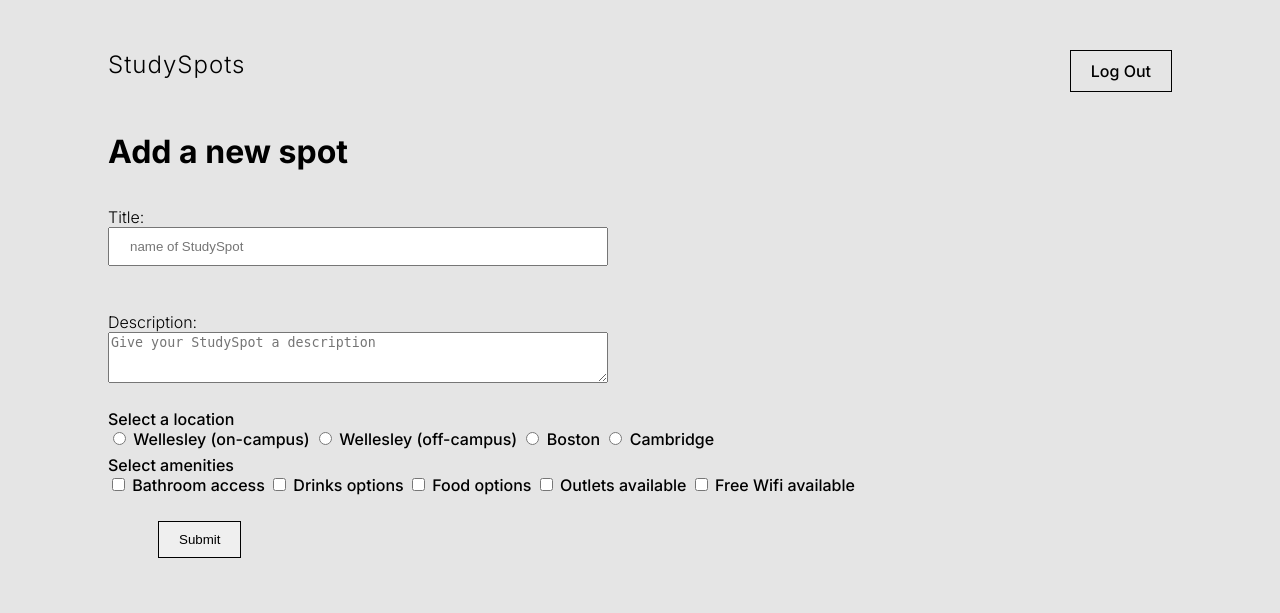
After one commit to Wellesley-Study-Spots/StudySpots, a Flask app: template templates/edit.html in a window 1280 px wide. The commit adds this page. Shown: the top 613 px of the page. Run offline with Flask 2, Linux system fonts and the light colour scheme; the template is opened without the code that fills it, so the values that code supplies are empty.

Commit message:
can insert and display reviews, added edit form but still needs to be completed

```diff
--- a/app.py
+++ b/app.py
@@ -9,6 +9,7 @@ app = Flask(__name__)
 import cs304dbi as dbi # question - do we want this to be studspot_db as dbi?
 import login_app
 import dbsearch_app
+import dbreview_app
 # import cs304dbi_sqlite3 as dbi
 
 import random
@@ -131,21 +132,22 @@ def addspot():
 
 
 #Creates the individual study spot page
-@app.route('/studyspot/<int:sid>',  methods=["GET", "POST"])
+@app.route('/studyspot/<int:sid>',  methods=["GET"])
 def studyspot_lookup(sid):
     conn = dbi.connect()
-    if request.method == 'GET':
-        studyspot = dbsearch_app.spot_lookup(conn, sid)
-        if not studyspot:
-            flash('Study spot does not exist')
-            return redirect(url_for('homepage'))
+    studyspot = dbsearch_app.spot_lookup(conn, sid)
+    if not studyspot:
+        flash('Study spot does not exist')
+        return redirect(url_for('homepage'))
 
-        title = studyspot['spotname']
-        description = studyspot['description']
-        location = studyspot['location']
-        amenities = studyspot['amenities'].split(",")
+    title = studyspot['spotname']
+    description = studyspot['description']
+    location = studyspot['location']
+    amenities = studyspot['amenities'].split(",")
 
-        return render_template('spot.html', title=title, description = description, location = location, amenities  = amenities)
+    rows = dbreview_app.get_reviews(conn, sid)
+
+    return render_template('spot.html', title=title, description = description, location = location, amenities  = amenities, sid  = sid, rows = rows)
 
 @app.route('/review/<int:sid>', methods=["POST"])
 def review(sid):
@@ -156,9 +158,17 @@ def review(sid):
     comment = request.form.get("comment")
     uid = session.get('uid')
 
-    dbsearch_app.insert_review(conn, rating, comment, sid, uid)
+    dbreview_app.insert_review(conn, rating, comment, sid, uid)
 
-    return redirect(url_for('studyspot_lookup'))
+    return redirect(url_for('studyspot_lookup', sid = sid))
+
+@app.route('/edit/<int:sid>', methods = ["GET"])
+def edit(sid):
+    return render_template('edit.html')
+
+@app.route('/update/<int:sid>', methods = ["POST"])
+def update(sid):
+    return redirect(url_for('studyspot_lookup', sid = sid))
 
 @app.route('/search/', methods=["GET"])
 def search():
--- /dev/null
+++ b/templates/edit.html
@@ -0,0 +1,78 @@
+{% extends "base.html" %}
+
+{% block main_content %}
+<div class="addspot_margins">
+    <h1>Add a new spot</h1>
+
+    <form method="post" action="{{url_for('addspot')}}">
+        <p class="addspot_p">
+            <label class="addspot_label">Title:
+                <input required type="text" name="spotname" size="50" placeholder="name of StudySpot">
+            </label>
+        </p>
+
+        <p class="addspot_p">
+            <label class = "addspot_label">Description:
+            <textarea required name="description" rows="3" cols="50" placeholder="Give your StudySpot a description"></textarea>
+            </label>
+        </p>
+
+        <div>
+            Select a location
+            <div>
+                <label>
+                    <input required type="radio" name="location" value="Wellesley On-Campus">
+                    Wellesley (on-campus)
+                </label>
+                <label>
+                    <input required type="radio" name="location" value="Wellesley Off-Campus">
+                    Wellesley (off-campus)
+                </label>
+                <label>
+                    <input required type="radio" name="location" value="Boston">
+                    Boston
+                </label>
+                <label>
+                    <input required type="radio" name="location" value="Cambridge">
+                    Cambridge
+                </label>
+            </div>
+        </div>
+
+        <div>
+            Select amenities
+            <div>
+                <label>
+                    <input type="checkbox" name="amenities" value="Bathrooms">
+                    Bathroom access
+                </label>
+                <label>
+                    <input type="checkbox" name="amenities" value="Drinks">
+                    Drinks options
+                </label>
+                <label>
+                    <input type="checkbox" name="amenities" value="Food">
+                    Food options
+                </label>
+                <label>
+                    <input type="checkbox" name="amenities" value="Outlets">
+                    Outlets available
+                </label>
+                <label>
+                    <input type="checkbox" name="amenities" value="Wifi">
+                    Free Wifi available
+                </label>
+            </div>
+        </div>
+
+        <!-- <p>
+            <label>Pic: <input type="file" name="pic">
+            </label>
+        </p>
+        <p> -->
+            <input class = "main_redirect" type="submit" value="Submit">
+        </p>
+    </form>
+</div>
+
+{% endblock %}
```
Also changed, not shown: dbreview_app.py (added, +30 -0 lines), dbsearch_app.py (+0 -12 lines), templates/spot.html (+11 -3 lines).
